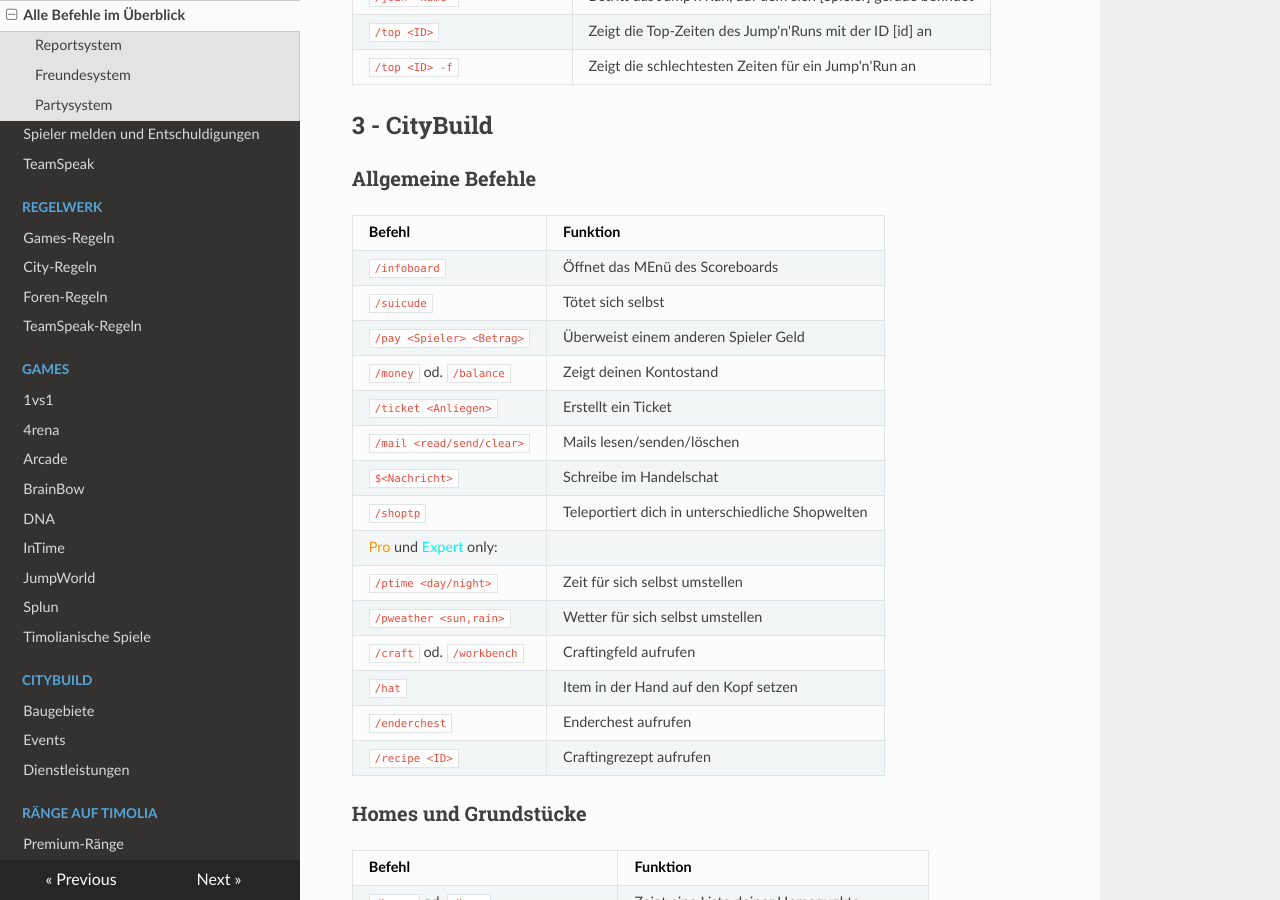
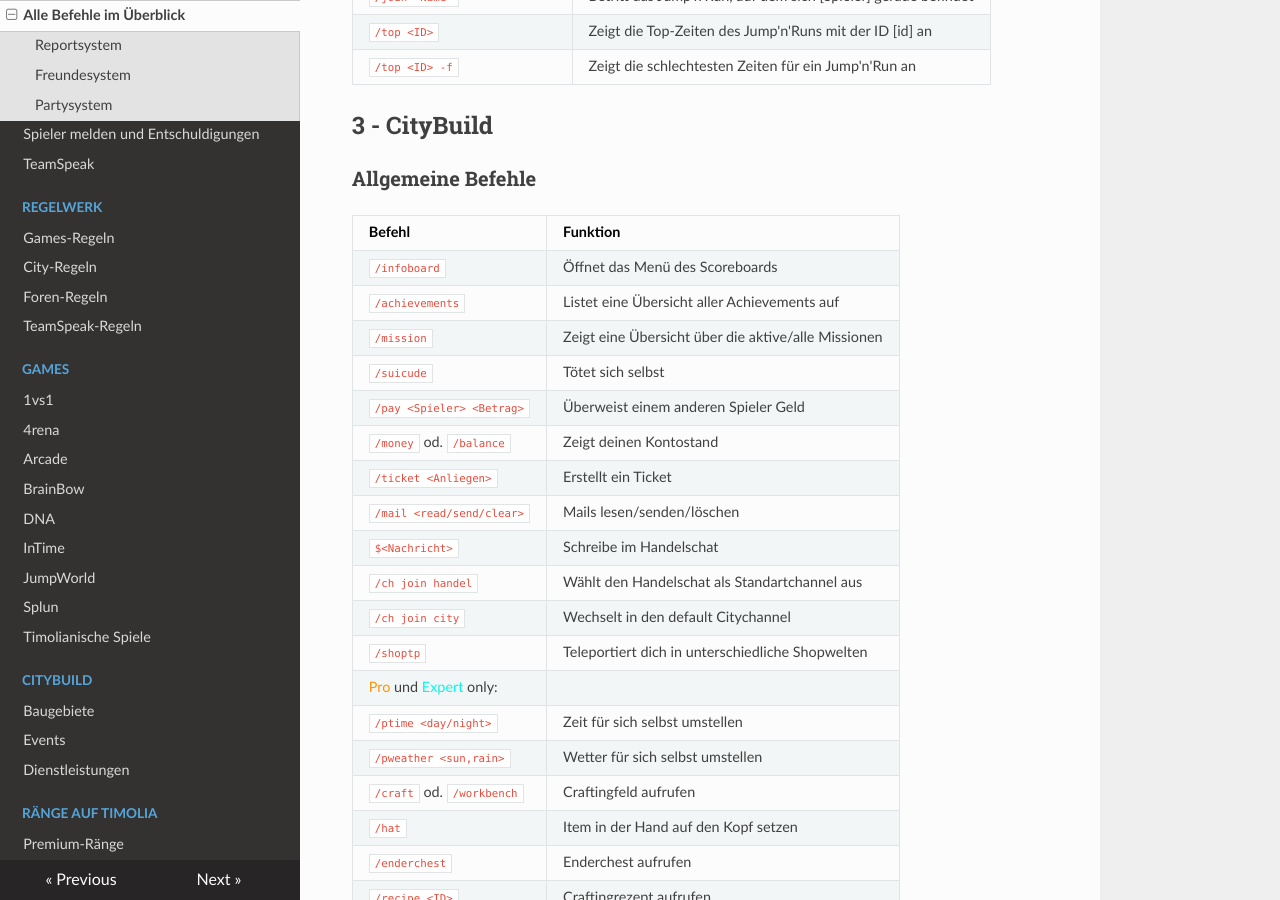
Before and after one commit to TimoliaDE/HowTo, an MkDocs documentation site: the page built from docs/commands.md, in a window 1280 px wide and 900 px high, scrolled down 3797 px. Built offline with MkDocs 1.6.1, drawn with Linux system fonts in a browser that asks for light colours; nearby versions of some CDN libraries; old or Windows-style settings are respelled for this version of MkDocs.

Commit message:
Achievements/Mission/Handelschat

```diff
--- a/docs/commands.md
+++ b/docs/commands.md
@@ -124,13 +124,17 @@ Diese Befehle sind global nutzbar und stehen dir jederzeit zur Verfügung.
 
 | Befehl | Funktion |
 | ------ | -------- |
-| `/infoboard` | Öffnet das MEnü des Scoreboards |
+| `/infoboard` | Öffnet das Menü des Scoreboards |
+| `/achievements` | Listet eine Übersicht aller Achievements auf |
+| `/mission` | Zeigt eine Übersicht über die aktive/alle Missionen |
 | `/suicude` | Tötet sich selbst |
 | `/pay <Spieler> <Betrag>` | Überweist einem anderen Spieler Geld |
 | `/money` od. `/balance` | Zeigt deinen Kontostand |
 | `/ticket <Anliegen>` | Erstellt ein Ticket |
 | `/mail <read/send/clear>` | Mails lesen/senden/löschen |
 | `$<Nachricht>` | Schreibe im Handelschat |
+| `/ch join handel` | Wählt den Handelschat als Standartchannel aus |
+| `/ch join city` | Wechselt in den default Citychannel |
 | `/shoptp` | Teleportiert dich in unterschiedliche Shopwelten |
 <span style="color:#F99500">Pro</span> und <span style="color:#00F9EC">Expert</span> only:
 | `/ptime <day/night>` | Zeit für sich selbst umstellen |
```
Also changed, not shown: docs/city/rules.md (deleted, +0 -45 lines).
